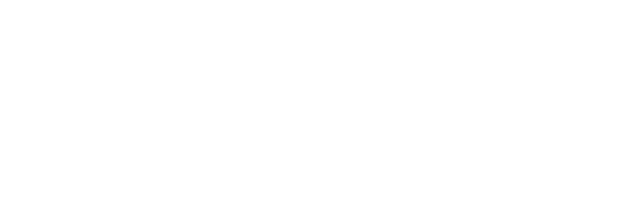
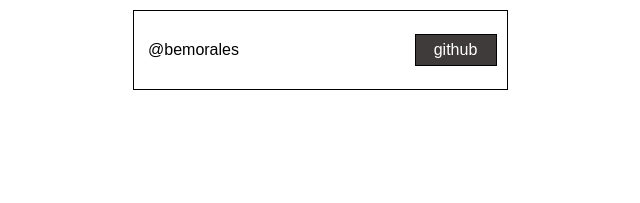
Before and after one commit to bemmoralesmora/Examen2, a plain HTML site: page index.html in a window 1280 px wide. Shown: the whole page, without its empty margins (320-960 px from the left). Drawn offline with Linux system fonts and the light colour scheme.

Commit message:
Rama header

```diff
--- a/config.css
+++ b/config.css
@@ -0,0 +1,3 @@
+html{
+    font-family: Arial, Helvetica, sans-serif;
+}
--- a/header/header.css
+++ b/header/header.css
@@ -0,0 +1,27 @@
+.header{
+    display: flex;
+    align-items: center;
+    justify-content: space-between;
+    padding: 10px;
+    border: 1px solid black;
+}
+
+.bloque{
+    width: 100px;
+    height: 20px;
+    display: flex;
+    align-items: center;
+    justify-content: center;
+}
+
+.bloque1{
+    width: 80px;
+    height: 30px;
+    display: flex;
+    align-items: center;
+    justify-content: center;
+    color: white;
+    background-color: rgb(63, 59, 59);
+    border: 1px solid black;
+
+}
--- a/header/header.js
+++ b/header/header.js
@@ -0,0 +1,6 @@
+let dom_header = document.querySelector(".header");
+
+dom_header.innerHTML=`
+<div class="bloque">@bemorales</div>
+<div class="bloque1">github</div>
+`;
--- a/index.css
+++ b/index.css
@@ -0,0 +1,9 @@
+.body{
+    max-width: 375px;
+    margin: auto;
+    display: grid;
+    grid-template-columns: 1fr;
+    grid-template-rows: 5rem auto 5rem ;
+    padding: 10px;
+    gap: 10px;
+}
--- a/index.html
+++ b/index.html
@@ -11,7 +11,7 @@
     <link rel="stylesheet" href="index.css">
     <link rel="stylesheet" href="config.css">
 </head>
-<body>
+<body class="body">
 
     <header class="header"></header>
     <section class="section"></section>
```
